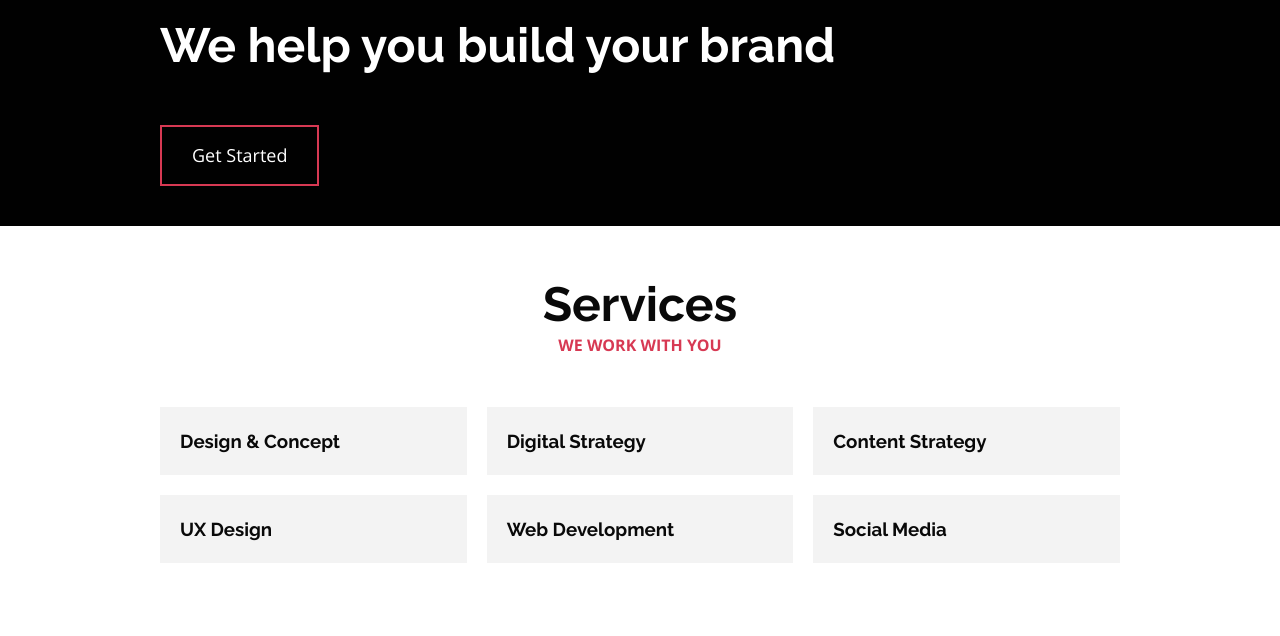
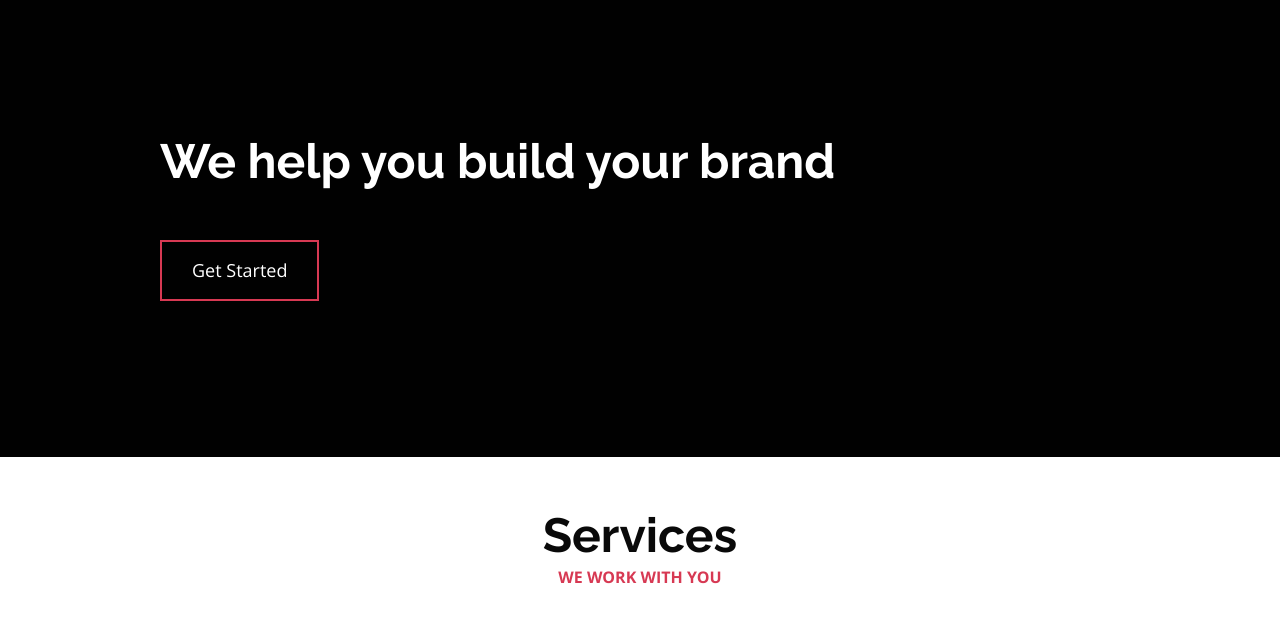
Before and after one commit to maytepioli/holbertonschool-web_front_end, a plain HTML site: page flexbox/8-index.html in a window 1280 px wide. Shown: the part 89-725 px from the top of the page. Drawn offline with nearby package versions, Linux system fonts and the light colour scheme.

Commit message:
Using the files from the previous task for this task:

```diff
--- a/flexbox/8-styles.css
+++ b/flexbox/8-styles.css
@@ -374,7 +374,7 @@
         margin-bottom: 5rem;
       }
 
-  .section-inner.section-hero {
+      .section-hero .section-inner {
         display: flex;
         flex-direction: column;
         align-items: flex-start;
```
Lines whose indentation alone changed are shown as unchanged.
